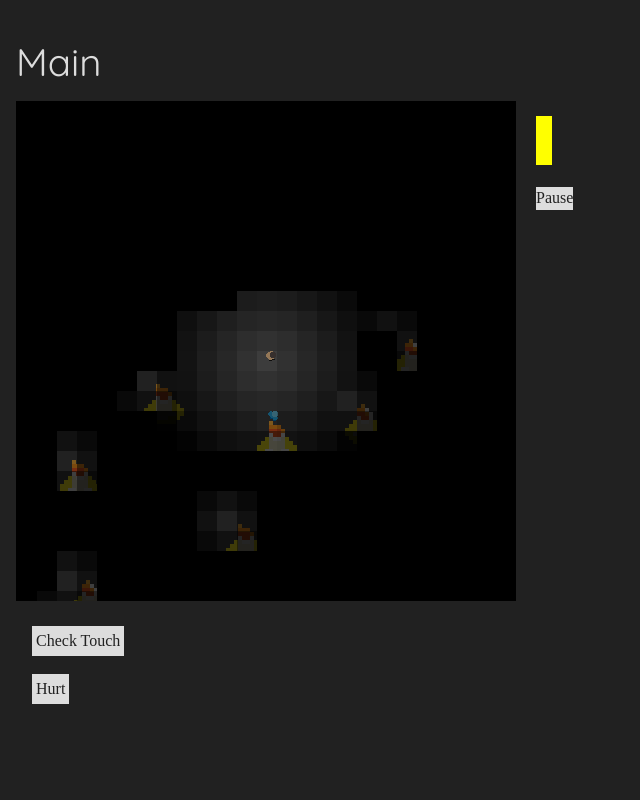
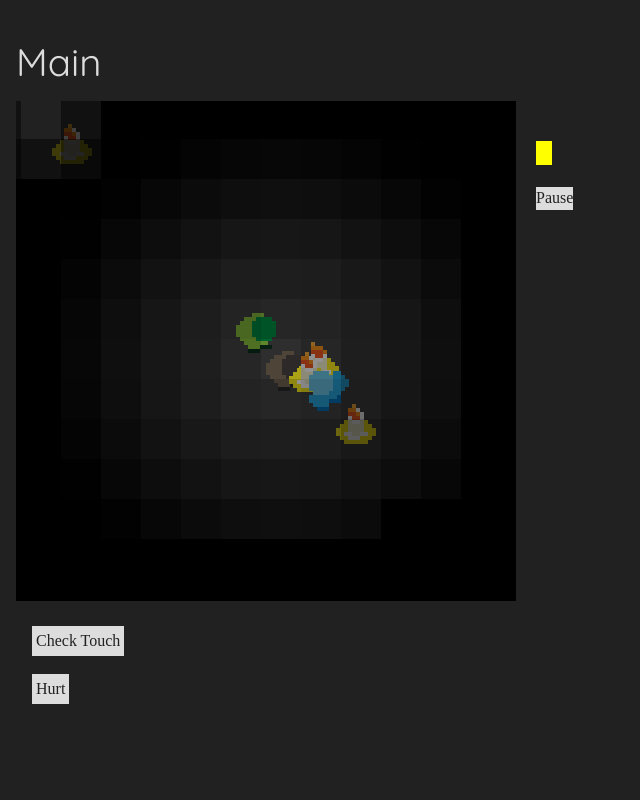
Before and after one commit to dmcblue/faded, a PHP site: page / in a window 1280 px wide. Shown: the whole page, without its empty margins (0-640 px from the left). Run offline with PHP 8.4, Linux system fonts and the light colour scheme; some web fonts are replaced.

Commit message:
scaling for maps, chasers, items, movables

```diff
--- a/css/faded.php
+++ b/css/faded.php
@@ -129,23 +129,23 @@
 }
 
 .faded .player{
-	width : 10px;
-	height : 10px;
+	width : 40px;
+	height : 40px;
 }<?php movable(".faded .player", "Player"); ?>
 
 .faded .zombie{
-	width : 10px;
-	height : 10px;
+	width : 40px;
+	height : 40px;
 }<?php movable(".faded .zombie", "Zombie"); ?>
 
 .faded .noble{
-	width : 10px;
-	height : 10px;
+	width : 40px;
+	height : 40px;
 }<?php movable(".faded .noble", "Noble"); ?>
 
 .faded .ghost{
-	width : 10px;
-	height : 10px;
+	width : 40px;
+	height : 40px;
 	background:#008;
 	border:20px solid rgba(0, 0, 230, 0.1);
 	border-radius:50%;
@@ -162,14 +162,14 @@
 ); ?>
 
 .faded .exit{
-	width : 10px;
-	height : 10px;
+	width : 40px;
+	height : 40px;
 	background:url('images/Exit.svg');
 }
 
 .faded .paper{
-	width : 10px;
-	height : 10px;
+	width : 40px;
+	height : 40px;
 	background:url('images/Paper.svg');
 }
 
--- a/js/Lib/Chaser.js
+++ b/js/Lib/Chaser.js
@@ -1,7 +1,8 @@
 var Chaser =
 	function(args){
 		Mob.call(this, args);
-		this.addProperty(args, 'sight', true, null, parseInt);    //in px
+		this.addProperty(args,'sightFactor', false, 1, parseFloat);
+		this.addProperty(args, 'sight', false, Math.round(this.width*this.sightFactor), parseInt);    //in px
 	};
 
 Chaser.prototype = Object.create(Mob.prototype);
--- a/js/Lib/Ghost.js
+++ b/js/Lib/Ghost.js
@@ -2,8 +2,8 @@ var Ghost =
 	function(args){
 		if(args.damage === undefined){args.damage = Ghost.DAMAGE;}
 		if(args.radius === undefined){args.radius = Ghost.RADIUS;}
-		if(args.speed === undefined){args.speed = Ghost.SPEED;}
-		if(args.sight === undefined){args.sight = Ghost.SIGHT;}
+		if(args.speedFactor === undefined){args.speedFactor = Ghost.SPEED_FACTOR;}
+		if(args.sightFactor === undefined){args.sightFactor = Ghost.SIGHT_FACTOR;}
 		if(args.spriteCounter === undefined){args.spriteCounter = Ghost.SPRITE_COUNTER;}
 		if(args.spriteClasses === undefined){args.spriteClasses = Ghost.SPRITE_CLASSES;}
 		if(args.placementRadius === undefined){args.placementRadius = Ghost.PLACEMENT_RADIUS;}
@@ -24,8 +24,8 @@ Ghost.DAMAGE = 10;
 Ghost.ID = 0;
 Ghost.PLACEMENT_RADIUS = 30;
 Ghost.RADIUS = 15;
-Ghost.SPEED = 3;
-Ghost.SIGHT = 150;
+Ghost.SPEED_FACTOR = 0.3;
+Ghost.SIGHT_FACTOR = 15;
 Ghost.SPRITE_CLASSES = ['sprite1'];
 Ghost.SPRITE_COUNTER = 1000;
 Ghost.TARGET_RADIUS = 100;
--- a/js/Lib/Grid.js
+++ b/js/Lib/Grid.js
@@ -15,8 +15,8 @@ var Grid =
 		this.element.style.height = this.height + 'px';
 
 		var
-			rows = Math.round(this.height/this.blockSize),
-			cols = Math.round(this.height/this.blockSize),
+			rows = Math.ceil(this.height/this.blockSize),
+			cols = Math.ceil(this.height/this.blockSize),
 			tbody = document.createElement('tbody');
 		;
 
@@ -34,6 +34,8 @@ var Grid =
 		table.appendChild(tbody);
 		this.element.appendChild(table);
 		this.table = table;
+		this.rows = rows;
+		this.cols = cols;
 	};
 
 Grid.prototype = Object.create(Frame.prototype);
--- a/js/Lib/Movable.js
+++ b/js/Lib/Movable.js
@@ -5,7 +5,8 @@ var Movable =
 		}
 		args.classes.push('movable');
 		Item.call(this, args);
-		this.addProperty(args,'speed');
+		this.addProperty(args,'speedFactor', false, 1, parseFloat);
+		this.addProperty(args,'speed', false, Math.round(this.width*this.speedFactor), parseInt);
 		if(args.position !== undefined){
 			this.move(args.position);
 		}
--- a/js/Lib/Noble.js
+++ b/js/Lib/Noble.js
@@ -1,8 +1,8 @@
 var Noble =
 	function(args){
 		if(args.damage === undefined){args.damage = Noble.DAMAGE;}
-		if(args.speed === undefined){args.speed = Noble.SPEED;}
-		if(args.sight === undefined){args.sight = Noble.SIGHT;}
+		if(args.speedFactor === undefined){args.speedFactor = Noble.SPEED_FACTOR;}
+		if(args.sightFactor === undefined){args.sightFactor = Noble.SIGHT_FACTOR;}
 		if(args.placementRadius === undefined){args.placementRadius = Noble.PLACEMENT_RADIUS;}
 		if(args.spriteCounter === undefined){args.spriteCounter = Noble.SPRITE_COUNTER;}
 		if(args.spriteClasses === undefined){args.spriteClasses = Noble.SPRITE_CLASSES;}
@@ -28,8 +28,8 @@ Noble.DAMAGE = 10;
 Noble.EVENT_RESET = 'faded_noble_event_reset';
 Noble.ID = 0;
 Noble.PLACEMENT_RADIUS = 50;
-Noble.SPEED = 5;
-Noble.SIGHT = 250;
+Noble.SPEED_FACTOR = 0.5;
+Noble.SIGHT_FACTOR = 15;
 Noble.SPRITE_CLASSES = ['sprite1'];
 Noble.SPRITE_COUNTER = 1000;
 Noble.TURNS_MOVE = 1;
--- a/js/Lib/Player.js
+++ b/js/Lib/Player.js
@@ -3,7 +3,7 @@ var Player =
 		if(args.placementRadius === undefined){
 			args.placementRadius = Player.PLACEMENT_RADIUS;
 		}
-		if(args.speed === undefined){args.speed = Player.SPEED;}
+		if(args.speedFactor === undefined){args.speedFactor = Player.SPEED_FACTOR;}
 		if(args.spriteCounter === undefined){args.spriteCounter = Player.SPRITE_COUNTER;}
 		if(args.spriteClasses === undefined){args.spriteClasses = Player.SPRITE_CLASSES;}
 		if(args.classes === undefined){
@@ -25,7 +25,7 @@ Player.HEALTH_MAX = 100;
 Player.LUMINANCE = 4; //distance
 Player.LUMINOSITY = 10; //strength
 Player.PLACEMENT_RADIUS = 50;
-Player.SPEED = 8;
+Player.SPEED_FACTOR = 0.8;
 Player.SPRITE_CLASSES = ['sprite1','sprite2'];
 Player.SPRITE_COUNTER = 5;
 Player.TURNS_FADE = 5;
--- a/js/Lib/Zombie.js
+++ b/js/Lib/Zombie.js
@@ -1,8 +1,8 @@
 var Zombie =
 	function(args){
 		if(args.damage === undefined){args.damage = Zombie.DAMAGE;}
-		if(args.speed === undefined){args.speed = Zombie.SPEED;}
-		if(args.sight === undefined){args.sight = Zombie.SIGHT;}
+		if(args.speedFactor === undefined){args.speedFactor = Zombie.SPEED_FACTOR;}
+		if(args.sightFactor === undefined){args.sightFactor = Zombie.SIGHT_FACTOR;}
 		if(args.placementRadius === undefined){args.placementRadius = Zombie.PLACEMENT_RADIUS;}
 		if(args.spriteCounter === undefined){args.spriteCounter = Zombie.SPRITE_COUNTER;}
 		if(args.spriteClasses === undefined){args.spriteClasses = Zombie.SPRITE_CLASSES;}
@@ -21,8 +21,8 @@ Zombie.prototype.constructor = Zombie;
 Zombie.DAMAGE = 3;
 Zombie.ID = 0;
 Zombie.PLACEMENT_RADIUS = 30;
-Zombie.SPEED = 5;
-Zombie.SIGHT = 150;
+Zombie.SPEED_FACTOR = 0.5;
+Zombie.SIGHT_FACTOR = 15;
 Zombie.SPRITE_CLASSES = ['sprite1'];
 Zombie.SPRITE_COUNTER = 1000;
 Zombie.TURNS_MOVE = 3;
--- a/php/main.php
+++ b/php/main.php
@@ -25,10 +25,11 @@
 	</div>
 </section>
 <script>
-	var map_width   = 1000,
-		map_height  = 1000,
+	var map_width   = 50,
+		map_height  = 50,
 		view_width  = 500,
-		view_height = 500;
+		view_height = 500,
+		blockSize   = 40;
 
 	var view =
 		new Lib.View({
@@ -39,8 +40,8 @@
 	var frame =
 		new Lib.Frame({
 			selector : 'frame',
-			width : map_width,
-			height : map_height,
+			width : map_width*blockSize,
+			height : map_height*blockSize,
 			view : view
 		});
 	var game = new Lib.Game({
@@ -48,10 +49,11 @@
 		messageSelector : 'message-box',
 		frame : frame,
 		interval : 100,
+		blockSize : blockSize,
 		levels : [
 			new Lib.Level({
-				width : map_width,
-				height : map_height,
+				width : map_width*blockSize,
+				height : map_height*blockSize,
 				zombies : 1,
 				ghosts : 1,
 				nobles : 1,
@@ -63,8 +65,8 @@
 					}]
 			}),
 			new Lib.Level({
-				width : map_width,
-				height : map_height,
+				width : map_width*blockSize,
+				height : map_height*blockSize,
 				zombies : 1,
 				ghosts : 1,
 				nobles : 1,
```
Also changed, not shown: js/Lib/Map.js.
